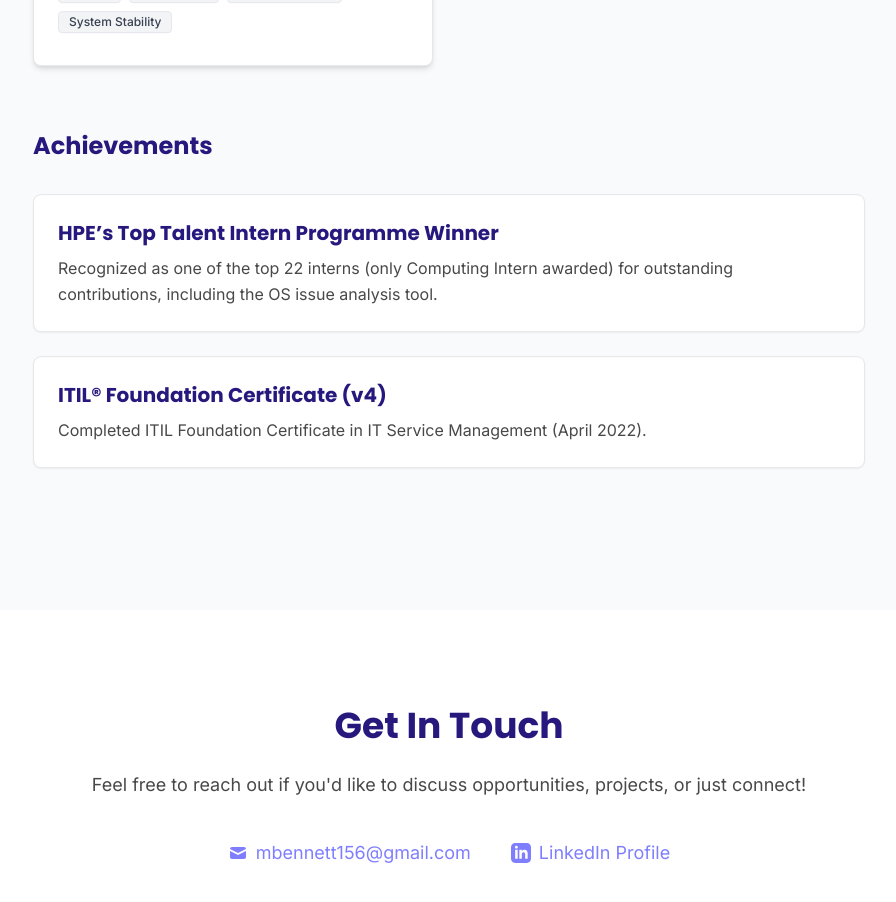
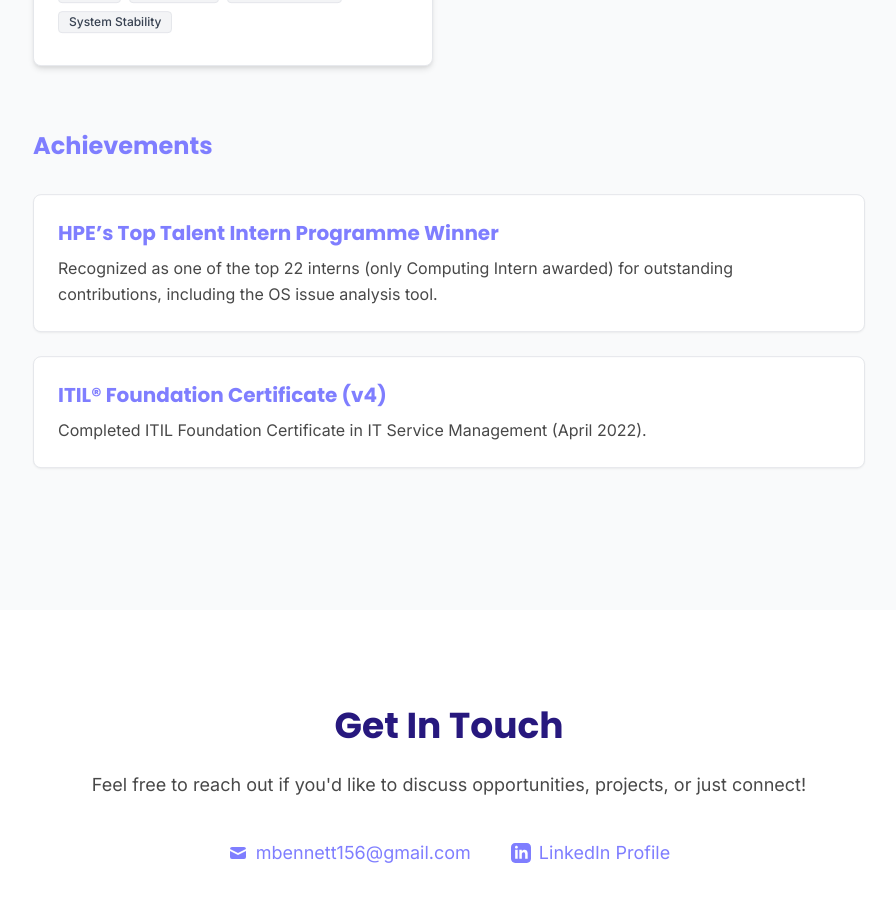
Before and after one commit to mishmishb/resume, a Next.js app in the folder portfolio-website/: page / in a window 1280 px wide. Shown: the part 5080-5982 px from the top of the page, without its empty margins (191-1087 px from the left). Built offline with nearby package versions, Linux system fonts and the light colour scheme.

Commit message:
Update achievements colours

```diff
--- a/portfolio-website/src/components/ProjectsAchievementsSection.tsx
+++ b/portfolio-website/src/components/ProjectsAchievementsSection.tsx
@@ -103,14 +103,14 @@ const ProjectsAchievementsSection = () => {
 
         {/* Achievements */}
         <div>
-          {/* Use secondary color for Achievements subheading */}
-          <h3 className="font-display text-2xl font-semibold text-secondary dark:text-secondary-light mb-8 text-center sm:text-left">Achievements</h3>
+          {/* Use primary color for Achievements subheading */}
+          <h3 className="font-display text-2xl font-semibold text-primary dark:text-secondary-light mb-8 text-center sm:text-left">Achievements</h3>
           <div className="space-y-6">
             {achievementData.map((achievement, index) => (
                // Use background colors
                <div key={`achievement-${index}`} className="bg-white dark:bg-gray-700/50 border border-gray-200 dark:border-gray-600 p-6 rounded-lg shadow-sm transition-colors duration-500"> {/* Use white bg */}
-                 {/* Use secondary color for achievement titles */}
-                 <h4 className="font-display text-xl font-semibold text-secondary dark:text-secondary-light mb-2">{achievement.title}</h4>
+                 {/* Use primary color for achievement titles */}
+                 <h4 className="font-display text-xl font-semibold text-primary dark:text-primary-light mb-2">{achievement.title}</h4>
                  <p className="text-foreground/80 dark:text-foreground-dark/80 leading-relaxed">{achievement.description}</p>
                </div>
             ))}
```
